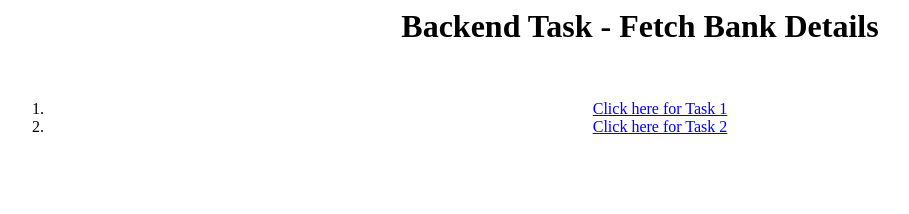
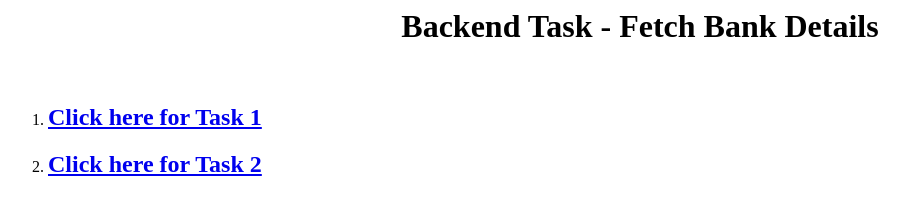
Before and after one commit to Gokula9965/Bank, a website: page index.html in a window 1280 px wide. Shown: the whole page, without its empty margins (0-909 px from the left). Drawn offline with Linux system fonts and the light colour scheme.

Commit message:
Update index.html

```diff
--- a/index.html
+++ b/index.html
@@ -1,7 +1,7 @@
 <html>
- <center> <h1> Backend Task - Fetch Bank Details </h1><br> <center>
+ <center> <h1> Backend Task - Fetch Bank Details </h1><br> </center>
    <ol>
-  <li><a href="https://bank-qwxu.vercel.app/api/search?q=MUMBAI&limit=2&offset=1">Click here for Task 1 </a></li>
-  <li><a href="https://bank-qwxu.vercel.app/api/branch?q=LONI&limit=1&offset=0">Click here for Task 2</li>
+  <li><h2><a href="https://bank-qwxu.vercel.app/api/search?q=MUMBAI&limit=2&offset=1">Click here for Task 1 </a></h2></li>
+  <li><h2><a href="https://bank-qwxu.vercel.app/api/branch?q=LONI&limit=1&offset=0">Click here for Task 2</a></h2></li>
   </ol>
 </html>
```
